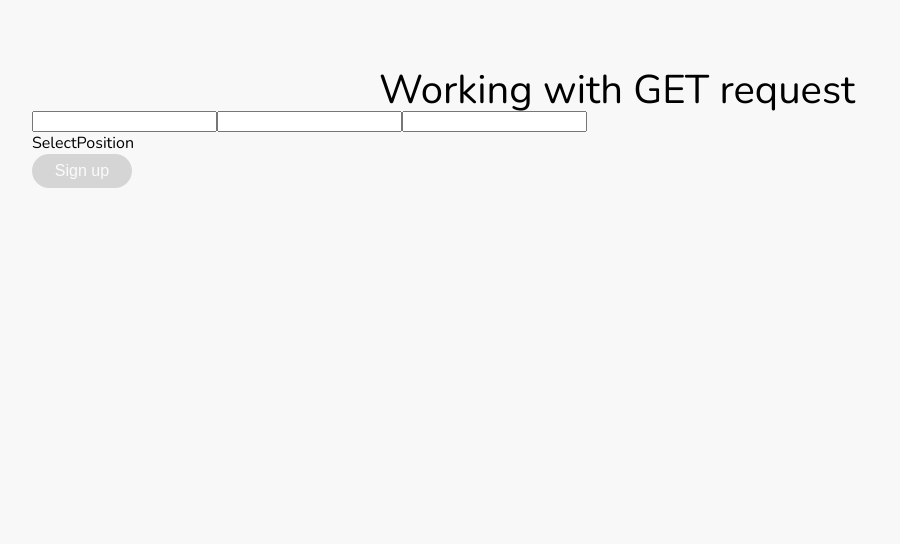
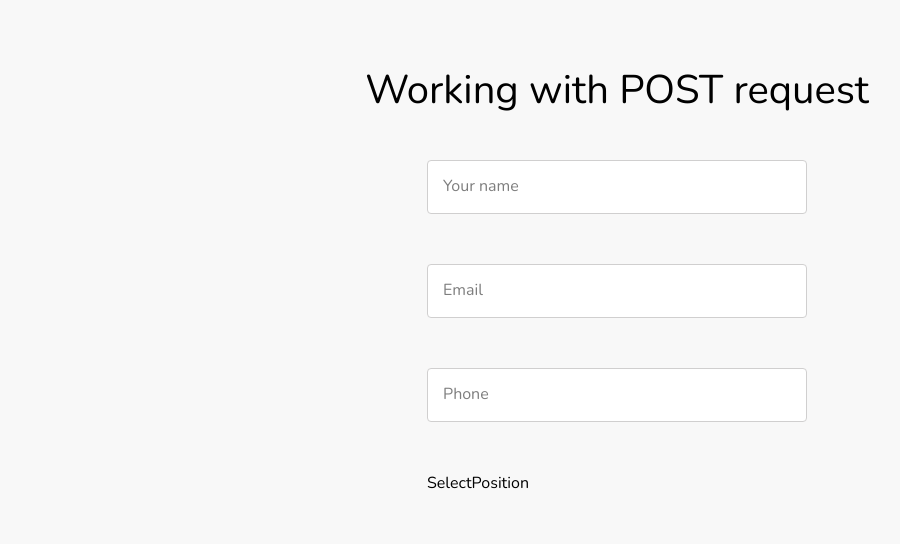
Before and after one commit to Rezzzero/abz-test, a React (Vite) app: page / in a window 1280 px wide. Shown: the part 1094-1638 px from the top of the page, without its empty margins (23-923 px from the left). Before the commit the page ends 1282 px from the top, so only its background shows below. Built offline with nearby package versions, Linux system fonts and the light colour scheme; no server answers.

Commit message:
add label for input and update styles

```diff
--- a/src/components/form/RegForm.scss
+++ b/src/components/form/RegForm.scss
@@ -0,0 +1,12 @@
+.form {
+  display: flex;
+  flex-direction: column;
+  align-items: center;
+  gap: 50px;
+
+  &__inputs {
+    display: flex;
+    flex-direction: column;
+    gap: 50px;
+  }
+}
--- a/src/components/form/RegForm.tsx
+++ b/src/components/form/RegForm.tsx
@@ -42,8 +42,8 @@ export const RegForm = () => {
 
   return (
     <form className="form container">
-      <h1 className="user-list__title">Working with GET request</h1>
-      <div>
+      <h1 className="user-list__title">Working with POST request</h1>
+      <div className="form__inputs">
         <Input
           type="text"
           id="name"
@@ -54,28 +54,31 @@ export const RegForm = () => {
             onChange: createOnChange("name"),
             onBlur: createOnBlur("name"),
           })}
+          value={watch("name")}
         />
         <Input
           type="text"
           id="email"
           error={errors.email}
-          placeholder="Your email"
+          placeholder="Email"
           register={register("email", {
             required: "Email is required",
             onChange: createOnChange("email"),
             onBlur: createOnBlur("email"),
           })}
+          value={watch("email")}
         />
         <Input
           type="text"
           id="phone"
           error={errors.phone}
-          placeholder="Your phone"
+          placeholder="Phone"
           register={register("phone", {
             required: "Phone is required",
             onChange: createOnChange("phone"),
             onBlur: createOnBlur("phone"),
           })}
+          value={watch("phone")}
         />
         <SelectPosition />
       </div>
--- a/src/components/form/input/Input.scss
+++ b/src/components/form/input/Input.scss
@@ -0,0 +1,67 @@
+.input__container {
+  position: relative;
+
+  &:focus-within {
+    .input__label {
+      background-color: #f8f8f8;
+      left: 12px;
+      top: -8px;
+      font-size: 12px;
+      line-height: 14px;
+      padding: 0 4px;
+    }
+  }
+}
+
+.input {
+  width: 100%;
+  border: 1px solid #d0cfcf;
+  border-radius: 4px;
+  min-width: 328px;
+  padding: 13px 16px;
+  font-weight: 400;
+  font-size: 16px;
+  line-height: 26px;
+
+  -webkit-appearance: none;
+  -moz-appearance: none;
+  appearance: none;
+
+  &::placeholder {
+    color: #7e7e7e;
+  }
+
+  &__error {
+    border: 2px solid #cb3d40;
+  }
+
+  @media (min-width: 768px) {
+    min-width: 380px;
+  }
+}
+
+.input__label {
+  position: absolute;
+  top: 13px;
+  left: 16px;
+  color: #7e7e7e;
+  font-weight: 400;
+  font-size: 16px;
+  line-height: 26px;
+  cursor: pointer;
+
+  transition: all 0.2s ease-in-out;
+
+  &--error {
+    color: #cb3d40;
+  }
+
+  &--active {
+    background-color: #f8f8f8;
+    left: 12px;
+    top: -8px;
+    font-size: 12px;
+    line-height: 14px;
+    padding: 0 4px;
+  }
+}
--- a/src/components/form/input/Input.tsx
+++ b/src/components/form/input/Input.tsx
@@ -1,3 +1,4 @@
+import "./Input.scss";
 import type { FieldError, UseFormRegisterReturn } from "react-hook-form";
 
 type InputProps = {
@@ -6,6 +7,7 @@ type InputProps = {
   error: FieldError | undefined;
   placeholder: string;
   register: UseFormRegisterReturn;
+  value: string;
 };
 
 export const Input = ({
@@ -14,6 +16,26 @@ export const Input = ({
   error,
   placeholder,
   register,
+  value,
 }: InputProps) => {
-  return <input type="text" />;
+  const isInputEmpty = value === "";
+  return (
+    <div className="input__container">
+      <label
+        htmlFor={id}
+        className={`input__label ${error ? "input__label--error" : ""} ${
+          isInputEmpty ? "" : "input__label--active"
+        }`}
+      >
+        {placeholder}
+      </label>
+      <input
+        type={type}
+        id={id}
+        autoComplete="off"
+        {...register}
+        className={`input ${error ? "input__error" : ""}`}
+      />
+    </div>
+  );
 };
```
